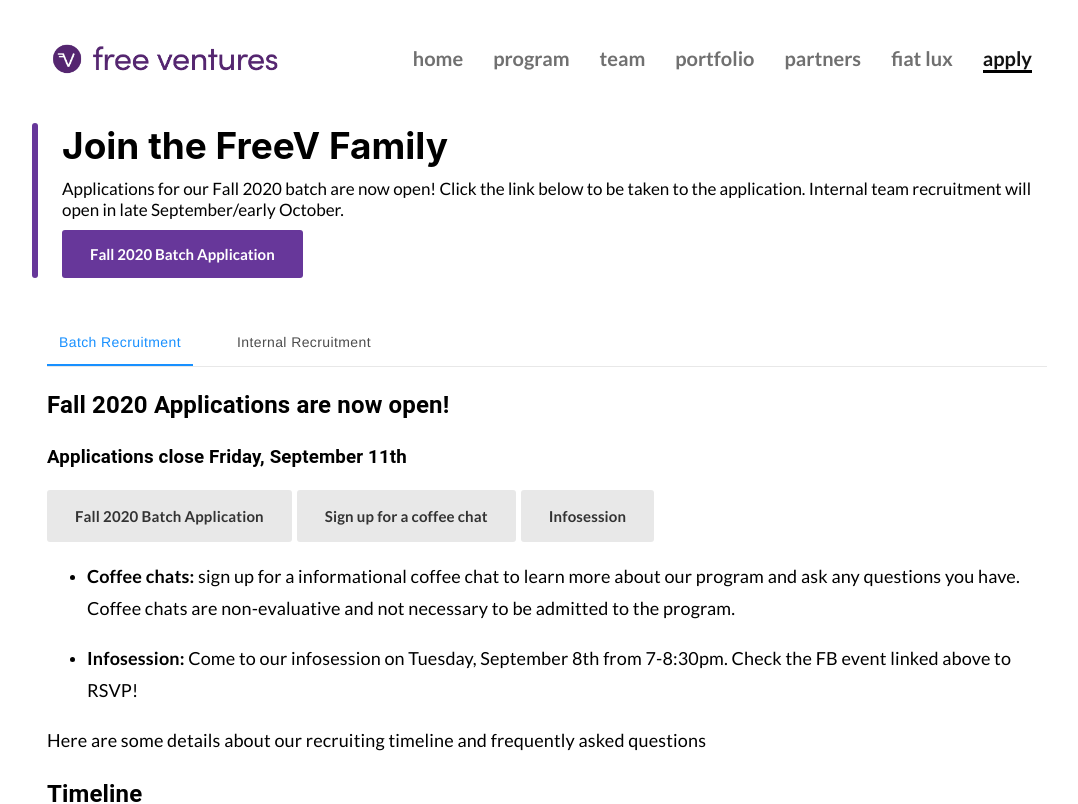
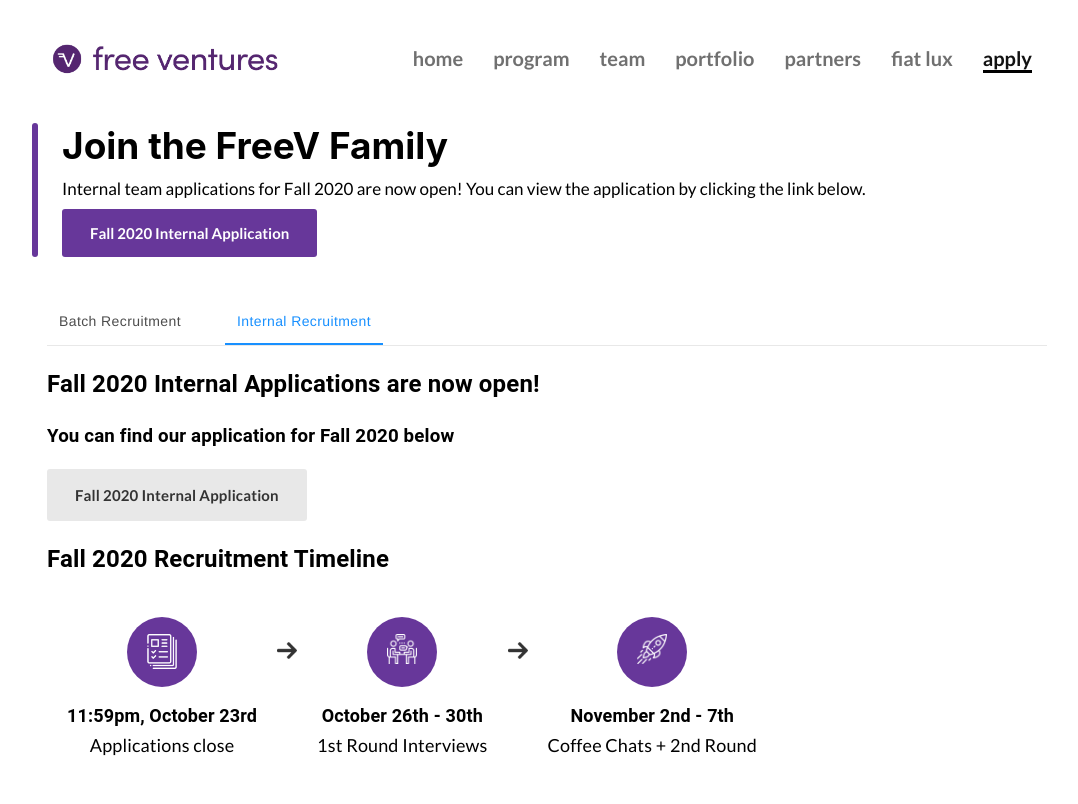
Before and after one commit to adhivd/freev-website, a React (Create React App) app: page /apply in a window 1280 px wide. Shown: the top 804 px of the page, without its empty margins (93-1171 px from the left). Built offline with nearby package versions, Linux system fonts and the light colour scheme.

Commit message:
fall 2020 internal app

```diff
--- a/src/Components/Apply.js
+++ b/src/Components/Apply.js
@@ -71,7 +71,7 @@ const classes = useStyles();
 
 // change .useState value for either 0 - batch recruitment, 1 - internal recruitment
 
-const [value, setValue] = React.useState(0);
+const [value, setValue] = React.useState(1);
 
 function handleChange(event, newValue) {
     setValue(newValue);
@@ -80,6 +80,8 @@ function handleChange(event, newValue) {
 useEffect(() => {
     console.log(value);
 }, [value])
+
+let airtableLink = "https://airtable.com/shrVOyiRKqN8d9XCW";
 
 
 let batchFAQContent = [
@@ -121,9 +123,9 @@ let batchFAQContent = [
         <section>
             <GenericTop
                 header={'Join the FreeV Family'}
-                description={'Applications for our Fall 2020 batch are now open! Click the link below to be taken to the application. Internal team recruitment will open in late September/early October.'}
+                description={'Internal team applications for Fall 2020 are now open! You can view the application by clicking the link below.'}
             >
-                <a href="https://airtable.com/shrjW4W4v8l1gDiA1" className="genericButton" target="_blank">Fall 2020 Batch Application</a>
+                <a href={airtableLink} className="genericButton" target="_blank">Fall 2020 Internal Application</a>
             </GenericTop>
             <GenericPage>
                 <div className={classes.root}>
@@ -134,14 +136,14 @@ let batchFAQContent = [
                       <AntTab label="Internal Recruitment" />
                     </AntTabs>
 
+                    {/* BATCH TAB */}
+
                     <TabPanel value={value} index={0}>
-                        <h2>Fall 2020 Applications are now open!</h2>
-                        <h3>Applications close Friday, September 11th</h3>
+                        <h2>Fall 2020 Applications for startups are now closed .</h2>
+                        <h3>Applications for Spring 2021 will open late January</h3>
 
-                        <a href="https://airtable.com/shrjW4W4v8l1gDiA1" className="genericButtonGray" target="_blank">Fall 2020 Batch Application</a>
-                        <a href="https://calendly.com/freev-coffee/30min?back=1&month=2020-09" className="genericButtonGray" target="_blank">Sign up for a coffee chat</a>
-                        <a href="https://www.facebook.com/events/989171948189932/" className="genericButtonGray" target="_blank">Infosession</a>
-                        <ul>
+
+                        {/* <ul>
                             <li>
                                 <p>
                                     <strong>Coffee chats: </strong>sign up for a informational coffee chat to learn more about our program and ask any questions you have. Coffee chats are non-evaluative and not necessary to be admitted to the program.
@@ -153,10 +155,10 @@ let batchFAQContent = [
                                 </p>
                             </li>
 
-                        </ul>
+                        </ul> */}
 
                         <p>Here are some details about our recruiting timeline and frequently asked questions</p>
-                        <h2>Timeline</h2>
+                        <h2>Fall 2020 Timeline</h2>
                         <div className="timeline">
                             <article>
                                 <div>
@@ -213,12 +215,13 @@ let batchFAQContent = [
                     <br />
                     </TabPanel>
 
+                {/* INTERNAL TAB */}
 
                 <TabPanel value={value} index={1}>
 
-                    <h2>Fall 2020 Internal Recruitment will open in late September/early October. </h2>
-                    <h3></h3>
-                    <a href="https://forms.gle/D1CJuxfxytb3h54G9" className="genericButtonGray" target="_blank">Internal team interest form</a>
+                    <h2>Fall 2020 Internal Applications are now open! </h2>
+                    <h3>You can find our application for Fall 2020 below</h3>
+                    <a href={airtableLink} className="genericButtonGray" target="_blank">Fall 2020 Internal Application</a>
                     {/* <ul>
                             <li>
                                 <p>
@@ -234,13 +237,13 @@ let batchFAQContent = [
                         </ul> */}
 
 
-                    <h2>Spring 2020 Recruitment Timeline</h2>
+                    <h2>Fall 2020 Recruitment Timeline</h2>
                     <div className="timeline">
                             <article>
                                 <div>
                                     <img src={application} alt="" />
                                 </div>
-                                <h2>11:59pm, March 7th</h2>
+                                <h2>11:59pm, October 23rd</h2>
                                 <p>Applications close</p>
                             </article>
                             <span>
@@ -250,7 +253,7 @@ let batchFAQContent = [
                                 <div>
                                     <img src={interview} alt="" />
                                 </div>
-                                <h2>March 9th - 10th</h2>
+                                <h2>October 26th - 30th</h2>
                                 <p>1st Round Interviews</p>
                             </article>
                             <span>
@@ -260,7 +263,7 @@ let batchFAQContent = [
                                 <div>
                                     <img src={rocket} alt="" />
                                 </div>
-                                <h2>March 11th - 15th</h2>
+                                <h2>November 2nd - 7th</h2>
                                 <p>Coffee Chats + 2nd Round</p>
                             </article>
                         </div>
@@ -279,7 +282,7 @@ let batchFAQContent = [
                             Experienced leading teams and taking initiative
                             </p></li>
                             <li><p>
-                                Ready to commit 8-10 hours per week and free Mondays and Wednesdays 7-9pm.
+                                Ready to commit 8-10 hours per week and free Mondays and Wednesdays 6-8pm.
                             </p></li>
                         </ul>
 
--- a/src/Components/Home.js
+++ b/src/Components/Home.js
@@ -292,7 +292,7 @@ function Home() {
                 <span>
                     <h1>Empowering the brightest founders in Berkeley</h1>
                     <h2>Free Ventures is Cal’s leading pre-seed startup accelerator</h2>
-                    <Link to="/apply" className="apply">Apply for Fall 2020</Link>
+                    <Link to="/apply" className="apply">Apply to join our team</Link>
                 </span>
                 <span>
                     <img src={freevgroup} alt="" />
@@ -311,7 +311,7 @@ function Home() {
                 </div>
                 <div className="numbers">
                     <h3><span className="bigNumber">62</span> alumni companies</h3>
-                    <h3><span className="bigNumber">$40m</span> of follow-on capital</h3>
+                    <h3><span className="bigNumber">$55m</span> of follow-on capital</h3>
                     <h3><span className="bigNumber">14</span> batches hosted</h3>
                 </div>
             </div>
--- a/src/Components/Portfolio.js
+++ b/src/Components/Portfolio.js
@@ -173,7 +173,7 @@ class Portfolio extends React.Component {
             <section>
                 <GenericTop
                     header={'Portfolio'}
-                    description={'Our founders have gone on to become Forbes 30 Under 30, build companies that are changing the world, and continue to develop the college startup scene by creating The House. We have helped our 57 alumni teams raise over $40 million from top firms such as Y Combinator, Greylock, KPCB, and Accel.'}
+                    description={'Our founders have gone on to become Forbes 30 Under 30, build companies that are changing the world, and continue to develop the college startup scene by creating The House. We have helped our 57 alumni teams raise over $55 million from top firms such as Y Combinator, Greylock, KPCB, and Accel.'}
                 />
                 <GenericPage>
                     <div className="container portfolio">
--- a/src/Components/Program.js
+++ b/src/Components/Program.js
@@ -143,7 +143,7 @@ function Program() {
                             </div>
                             <div className="trackTeams">
                                 <h1>TEAMS</h1>
-                                <h3>over $40 million raised from:</h3>
+                                <h3>over $55 million raised from:</h3>
                                 <div className="teamsVCPics">
                                     <img src={yc}/>
                                     <img className= "greylock" src={greylock}/>
```
